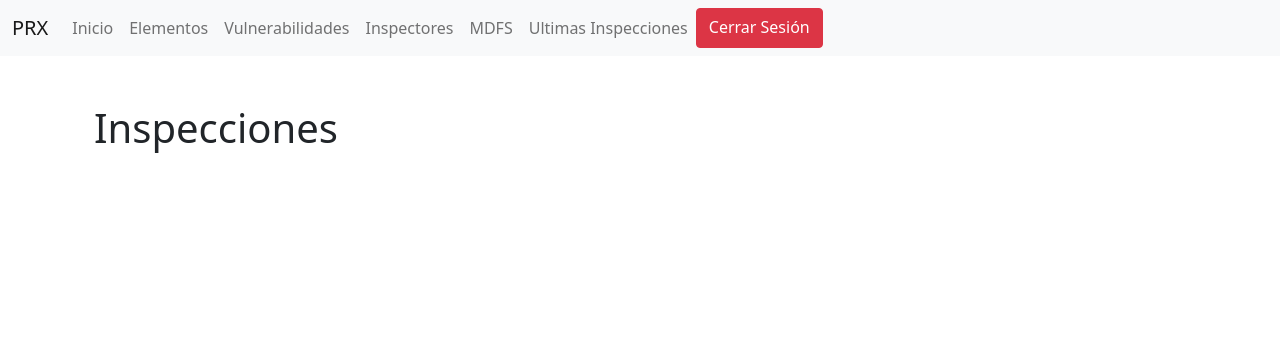
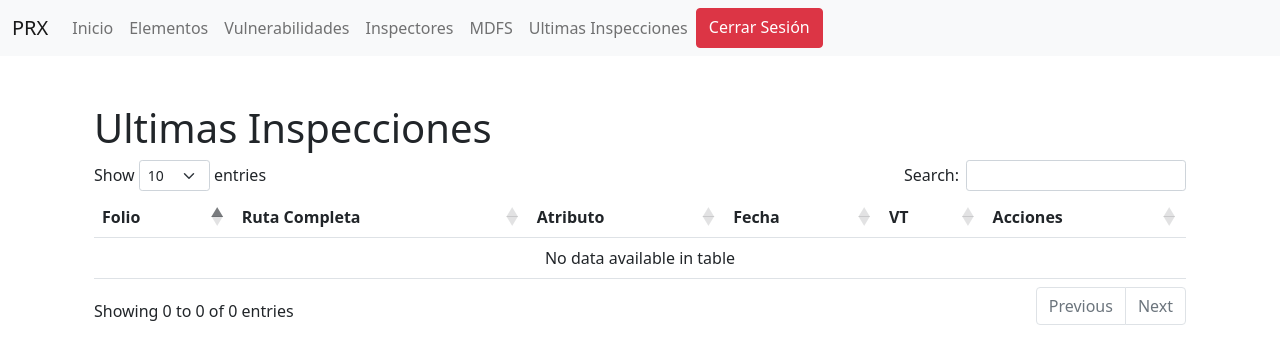
Before and after one commit to halexis20/RIX, a Django app: page /inspeccion/ultimas_inspecciones in a window 1280 px wide. Shown: the top 364 px of the page. Run offline with Django 4.2, Linux system fonts and the light colour scheme; the visitor is signed in with stand-in values (Sample User, id 1); data that the repository does not hold is empty; parts of the project's set-up code (start-up, migrations or seed data) failed here and were passed over; some libraries are stand-ins or nearby versions.

Commit message:
Ajustes medios
-Ajuste de ingreso múltiple de fotos
-Creación de flag de color para vulnerabilidades
.- Ajuste de ruta completa de atributo

```diff
--- a/inspecciones/forms.py
+++ b/inspecciones/forms.py
@@ -39,10 +39,11 @@ class AtributoForm(forms.ModelForm):
 class VulnerabilidadForm(forms.ModelForm):
     class Meta:
         model= Vulnerabilidad
-        fields=['nombre','valor']
+        fields=['nombre','valor','color']
         widgets = {
             'nombre': forms.TextInput(attrs={'class': 'form-control'}),
             'valor': forms.NumberInput(attrs={'class': 'form-control'}),
+            'color': forms.TextInput(attrs={'class': 'form-control','type':'color'})
         }
 
 class InspectorForm(forms.ModelForm):
@@ -85,5 +86,5 @@ class FotoForm(forms.Form):
 
     imagenes = forms.ImageField(required=False)
     widgets = {
-            'imagenes': forms.ClearableFileInput(attrs={'class': 'form-control-file','multiple': True}),
+            'imagenes': forms.ClearableFileInput(attrs={'class': 'form-control','multiple':''}),
         }
--- a/inspecciones/models.py
+++ b/inspecciones/models.py
@@ -51,6 +51,7 @@ class Atributo(models.Model):
 
         return full_name
 
+    full_name = property(_get_full_name)
 
 
 class Inspector(models.Model):
@@ -63,6 +64,7 @@ class Inspector(models.Model):
 class Vulnerabilidad(models.Model):
     nombre=models.CharField(max_length=80,unique=True)
     valor=models.IntegerField()
+    color = models.CharField(max_length=7, default='#000000')  # Campo para almacenar el código hexadecimal del color
 
     def __str__(self) -> str:
         return self.nombre
--- a/inspecciones/templates/base.html
+++ b/inspecciones/templates/base.html
@@ -6,6 +6,9 @@
     <!-- Enlace al archivo CSS de Bootstrap -->
     <link href="https://cdn.jsdelivr.net/npm/bootstrap@5.1.3/dist/css/bootstrap.min.css" rel="stylesheet">
     <link href="https://cdn.jsdelivr.net/npm/bootstrap-icons/font/bootstrap-icons.css" rel="stylesheet">
+
+    {% block estilos %} {% endblock %}
+
 
 </head>
 <body>
@@ -52,5 +55,8 @@
     <!-- Agrega aquí tus scripts y otros elementos comunes a todas las plantillas -->
     <!-- Enlace al archivo JavaScript de Bootstrap -->
     <script src="https://cdn.jsdelivr.net/npm/bootstrap@5.1.3/dist/js/bootstrap.bundle.min.js"></script>
+
+    {% block scriptscustom %} {% endblock %}
+
 </body>
 </html>
--- a/inspecciones/templates/inspeccion/ultimas_inspecciones.html
+++ b/inspecciones/templates/inspeccion/ultimas_inspecciones.html
@@ -1,29 +1,61 @@
 {% extends 'base.html' %}
 
-{% block title %}Lista de Inspecciones{% endblock %}
+{% block title %}Ultimas Inspecciones{% endblock %}
+
+{% block estilos %}    <link rel="stylesheet" type="text/css" href="https://cdn.datatables.net/1.10.24/css/dataTables.bootstrap4.min.css">
+<script src="https://code.jquery.com/jquery-3.6.0.min.js"></script>
+<script src="https://cdn.datatables.net/1.10.24/js/jquery.dataTables.min.js"></script>
+<script src="https://cdn.datatables.net/1.10.24/js/dataTables.bootstrap4.min.js"></script>
+<script src="https://cdn.datatables.net/plug-ins/1.10.24/i18n/Spanish.json"></script>
+{% endblock %}
 
 {% block content %}
 <div class="container">
-    <h1 class="mt-5">Inspecciones</h1>
-    <ul class="list-group mt-3">
-        {% for inspeccion in ultimas_inspecciones %}
-        <li class="list-group-item">
-            <div class="d-flex justify-content-between align-items-center">
-                <div>
-                    <h5 class="mb-0">Folio: {{ inspeccion.id }}    -   {{ inspeccion.atributo.nombre}} : {{ inspeccion.fecha|date:"d-m-Y H:i" }}</h5>
-                    <p class="mb-0">VT : {{ inspeccion.vulnerabilidad.nombre }}</p>
-                </div>
-                <div>
-                    <a href="{% url 'inspeccion_pdf' inspeccion_id=inspeccion.id %}" class="btn btn-primary">
-                        <i class="bi bi-file-pdf" style="font-size: 16px;"></i> Ver PDF
+    <h1 class="mt-5">Ultimas Inspecciones</h1>
+    <table class="table" id="miTabla">
+        <thead>
+            <tr>
+                <th>Folio</th>
+                <th>Ruta Completa</th>
+                <th>Atributo</th>
+                <th>Fecha</th>
+                <th>VT</th>
+                <th>Acciones</th>
+            </tr>
+        </thead>
+        <tbody>
+            {% for inspeccion in ultimas_inspecciones %}
+            <tr>
+                <td>{{ inspeccion.id }}</td>
+                <td>{{ inspeccion.atributo.full_name }}</td>
+                <td>{{ inspeccion.atributo.nombre }}</td>
+                <td>{{ inspeccion.fecha|date:"d-m-Y H:i" }}</td>
+                <td>
+                    <div style="width: 30px; height: 30px; background-color: {{ inspeccion.vulnerabilidad.color }}; border-radius: 50%; display: flex; justify-content: center; align-items: center; color: rgba(255, 255, 255, 0.1);" title="{{ inspeccion.vulnerabilidad.nombre }}">
+                        {{ inspeccion.vulnerabilidad.valor }}
+                    </div>
+                </td>
+
+                <td>
+                    <a href="{% url 'inspeccion_pdf' inspeccion_id=inspeccion.id %}" class="btn btn-primary btn-sm">
+                        <i class="bi bi-file-pdf"></i> Ver PDF
                     </a>
-                </div>
-            </div>
-        </li>
-        {% endfor %}
-    </ul>
+                </td>
+            </tr>
+            {% endfor %}
+        </tbody>
+    </table>
 </div>
-</div>
+{% endblock %}
 
-
+{% block scriptscustom %}
+<script>
+    $(document).ready(function() {
+        $('#miTabla').DataTable({
+            "language": {
+                "url": "https://cdn.datatables.net/plug-ins/1.10.24/i18n/Spanish.json"
+            }
+        });
+    });
+</script>
 {% endblock %}
--- a/inspecciones/templates/inspeccion/update.html
+++ b/inspecciones/templates/inspeccion/update.html
@@ -35,7 +35,9 @@
         <!-- Campo para cargar nuevas fotos -->
         <div class="mt-4">
             <h2>Cargar nuevas fotos:</h2>
-            {{ fotoform.as_p }}
+            <br>
+            <input type="file" name="imagenes" id="id_imagenes" class="form-control" multiple="">
+            <br>
         </div>
 
         <!-- Botón para guardar cambios -->
--- a/inspecciones/templates/vulnerabilidad/create.html
+++ b/inspecciones/templates/vulnerabilidad/create.html
@@ -23,3 +23,8 @@
 </div>
 
 {% endblock %}
+
+
+{% block scriptscustom %}
+
+{% endblock%}
--- a/inspecciones/templates/vulnerabilidad/vulnerabilidad_item.html
+++ b/inspecciones/templates/vulnerabilidad/vulnerabilidad_item.html
@@ -2,8 +2,8 @@
 <li class="list-group-item">
     <div class="d-flex justify-content-between align-items-center">
         <div>
-            <h5 class="mb-0">{{ vulnerabilidad.nombre }}</h5>
-            <p class="mb-0">{{ vulnerabilidad.valor }}</p>
+            <h5 class="mb-0">{{ vulnerabilidad.valor }} - {{ vulnerabilidad.nombre }}</h5>
+            <div style="width: 30px; height: 30px; background-color: {{ vulnerabilidad.color }}; border-radius: 50%;"></div>
         </div>
         <div>
 
```
Also changed, not shown: inspecciones/templates/inspeccion/create.html (+7 -1 lines), inspecciones/templates/inspeccion/inspeccion_item.html (+26 -16 lines), inspecciones/templates/inspeccion/list.html (+58 -7 lines), inspecciones/fotos/Imagen1_xxSYHH4.png (added), inspecciones/fotos/OIP.jpg (added), inspecciones/fotos/OIP_IrnbS7U.jpg (added), inspecciones/fotos/OIP_P2PXg9A.jpg (added), inspecciones/fotos/listado.png (added), inspecciones/migrations/0010_vulnerabilidad_color.py (added).
